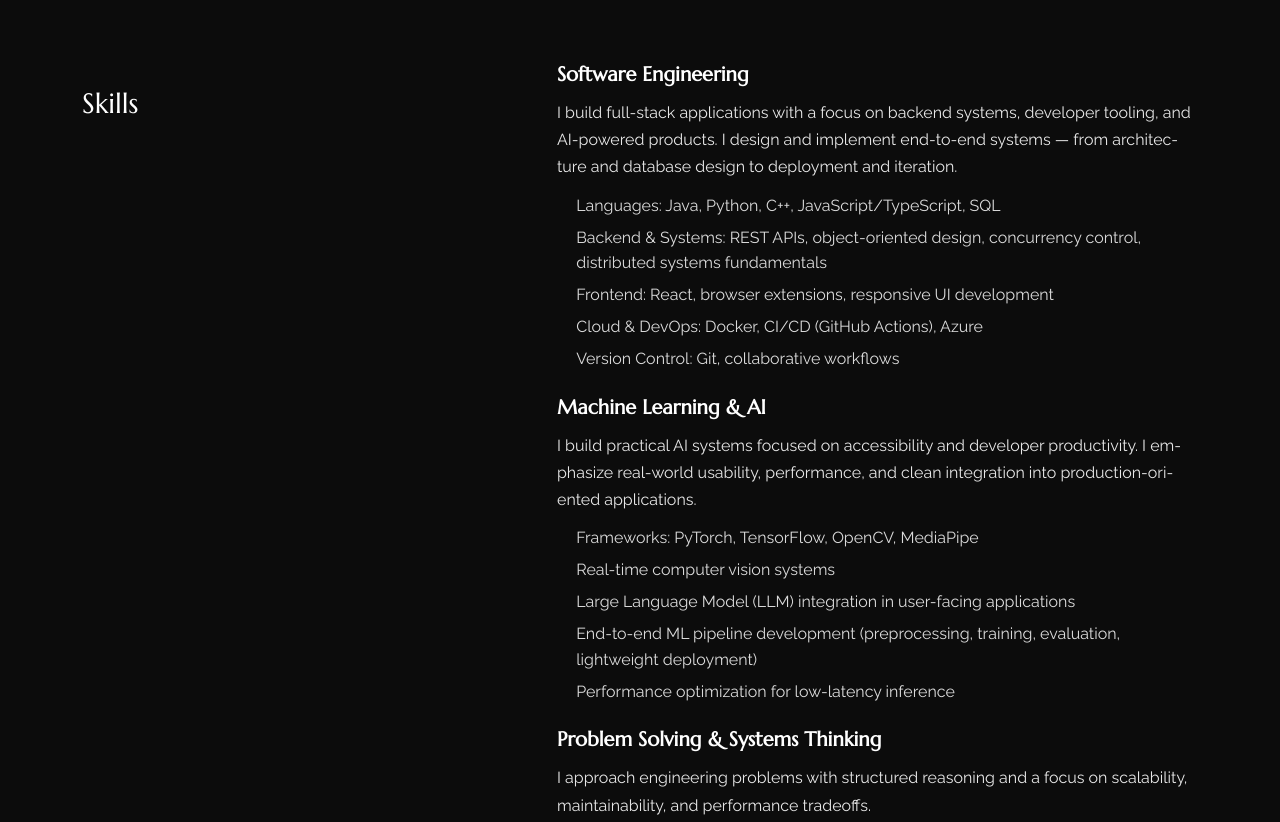
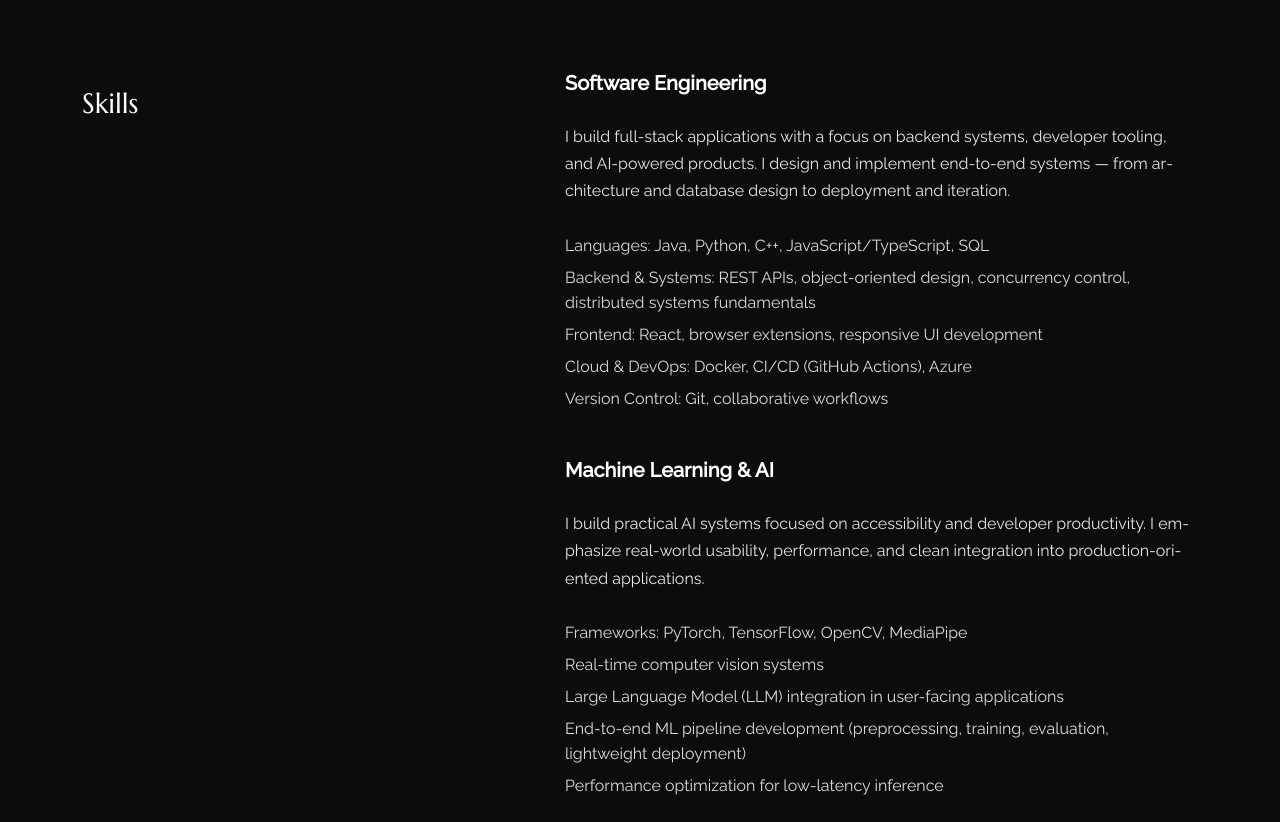
Before and after one commit to RHP1174/Personal-Website, a React app: page /about in a window 1280 px wide. Shown: the part 946-1768 px from the top of the page. Built offline with nearby package versions, Linux system fonts and the light colour scheme; some packages are replaced by stand-ins of ours.

Commit message:
Skills Page Update

```diff
--- a/src/content_option.js
+++ b/src/content_option.js
@@ -100,43 +100,43 @@
         about:
         "I build full-stack applications with a focus on backend systems, developer tooling, and AI-powered products. I design and implement end-to-end systems — from architecture and database design to deployment and iteration.",
         points:
-        "Languages: Java, Python, C++, JavaScript/TypeScript, SQL\n" +
-        "Backend & Systems: REST APIs, object-oriented design, concurrency control, distributed systems fundamentals\n" +
-        "Frontend: React, browser extensions, responsive UI development\n" +
-        "Cloud & DevOps: Docker, CI/CD (GitHub Actions), Azure\n" +
-        "Version Control: Git, collaborative workflows"
+        " • Languages: Java, Python, C++, JavaScript/TypeScript, SQL\n" +
+        " • Backend & Systems: REST APIs, object-oriented design, concurrency control, distributed systems fundamentals\n" +
+        " • Frontend: React, browser extensions, responsive UI development\n" +
+        " • Cloud & DevOps: Docker, CI/CD (GitHub Actions), Azure\n" +
+        " • Version Control: Git, collaborative workflows"
     },
     {
         skill: "Machine Learning & AI",
         about:
         "I build practical AI systems focused on accessibility and developer productivity. I emphasize real-world usability, performance, and clean integration into production-oriented applications.",
         points:
-        "Frameworks: PyTorch, TensorFlow, OpenCV, MediaPipe\n" +
-        "Real-time computer vision systems\n" +
-        "Large Language Model (LLM) integration in user-facing applications\n" +
-        "End-to-end ML pipeline development (preprocessing, training, evaluation, lightweight deployment)\n" +
-        "Performance optimization for low-latency inference"
+        " • Frameworks: PyTorch, TensorFlow, OpenCV, MediaPipe\n" +
+        " • Real-time computer vision systems\n" +
+        " • Large Language Model (LLM) integration in user-facing applications\n" +
+        " • End-to-end ML pipeline development (preprocessing, training, evaluation, lightweight deployment)\n" +
+        " • Performance optimization for low-latency inference"
     },
     {
         skill: "Problem Solving & Systems Thinking",
         about:
         "I approach engineering problems with structured reasoning and a focus on scalability, maintainability, and performance tradeoffs.",
         points:
-        "Strong foundation in data structures and algorithms\n" +
-        "Experience reasoning about scalability and system performance\n" +
-        "Structured debugging and root-cause analysis\n" +
-        "Object-oriented design and clean architecture principles\n" +
-        "Reliability and production-oriented mindset"
+        " • Strong foundation in data structures and algorithms\n" +
+        " • Experience reasoning about scalability and system performance\n" +
+        " • Structured debugging and root-cause analysis\n" +
+        " • Object-oriented design and clean architecture principles\n" +
+        " • Reliability and production-oriented mindset"
     },
     {
         skill: "Leadership & Ownership",
         about:
         "Beyond coding, I bring leadership experience and strong communication skills developed through managing teams and operating in high-responsibility environments.",
         points:
-        "Experience leading cross-functional teams\n" +
-        "Comfortable operating in ambiguity and fast-paced environments\n" +
-        "Clear communication across technical and non-technical stakeholders\n" +
-        "Ownership from idea to deployment and iteration"
+        " • Experience leading cross-functional teams\n" +
+        " • Comfortable operating in ambiguity and fast-paced environments\n" +
+        " • Clear communication across technical and non-technical stakeholders\n" +
+        " • Ownership from idea to deployment and iteration"
     }
 ];
 
--- a/src/pages/about/index.js
+++ b/src/pages/about/index.js
@@ -78,8 +78,9 @@
           <Col lg="5">
             <h3 className="color_sec py-4">Skills</h3>
           </Col>
-
           <Col lg="7">
+            <table className="table caption-top">
+              <tbody>
                 {skills.map((item, i) => {
                   const points = (item.points || "")
                     .split("\n")
@@ -90,7 +91,6 @@
                     <div key={i} className="skill-block mb-4">
                       <h5 className="skill-title">{item.skill}</h5>
                       <p className="skill-about">{item.about}</p>
-
                       {points.length > 0 && (
                         <ul className="skill-points">
                           {points.map((pt, idx) => (
@@ -101,6 +101,8 @@
                     </div>
                   );
                 })}
+              </tbody>
+            </table>
           </Col>
         </Row>
       </Container>
--- a/src/pages/about/style.css
+++ b/src/pages/about/style.css
@@ -98,6 +98,7 @@
     font-weight: 700;
     margin-bottom: 0.75rem;
     color: var(--text-color);
+    font-family: 'Raleway';
 }
 
 .skill-about {
```
Lines whose indentation alone changed are shown as unchanged.
